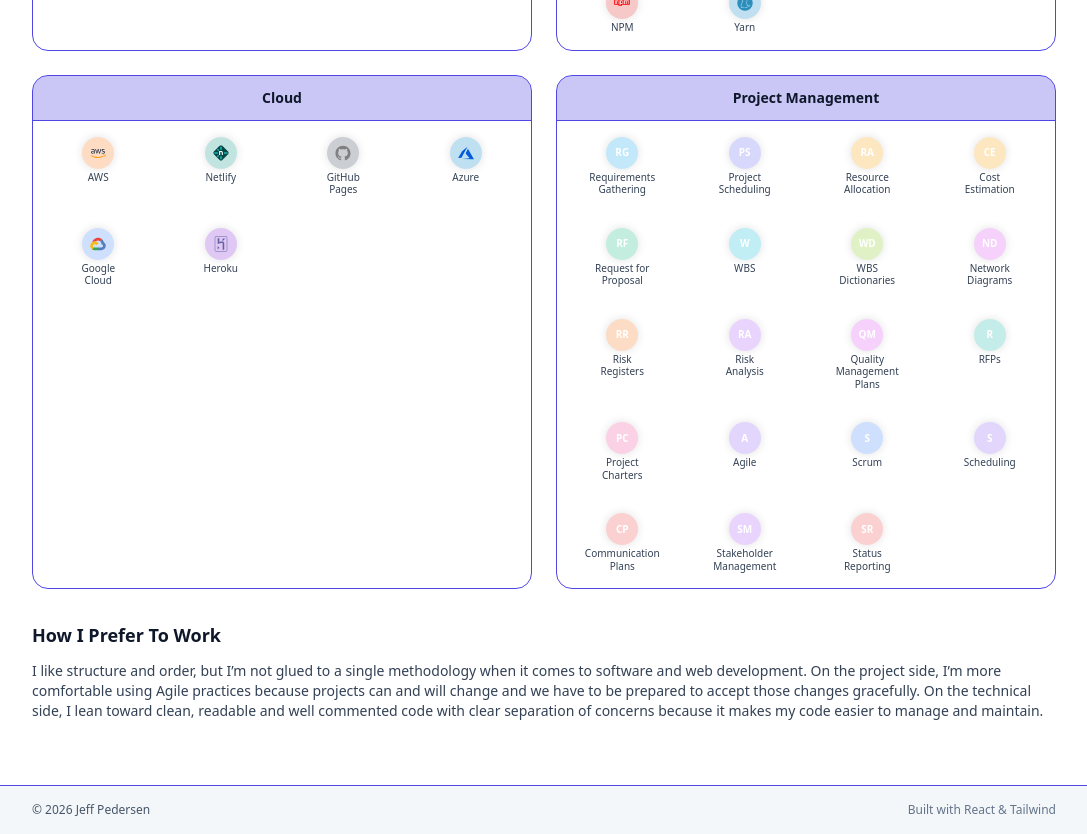
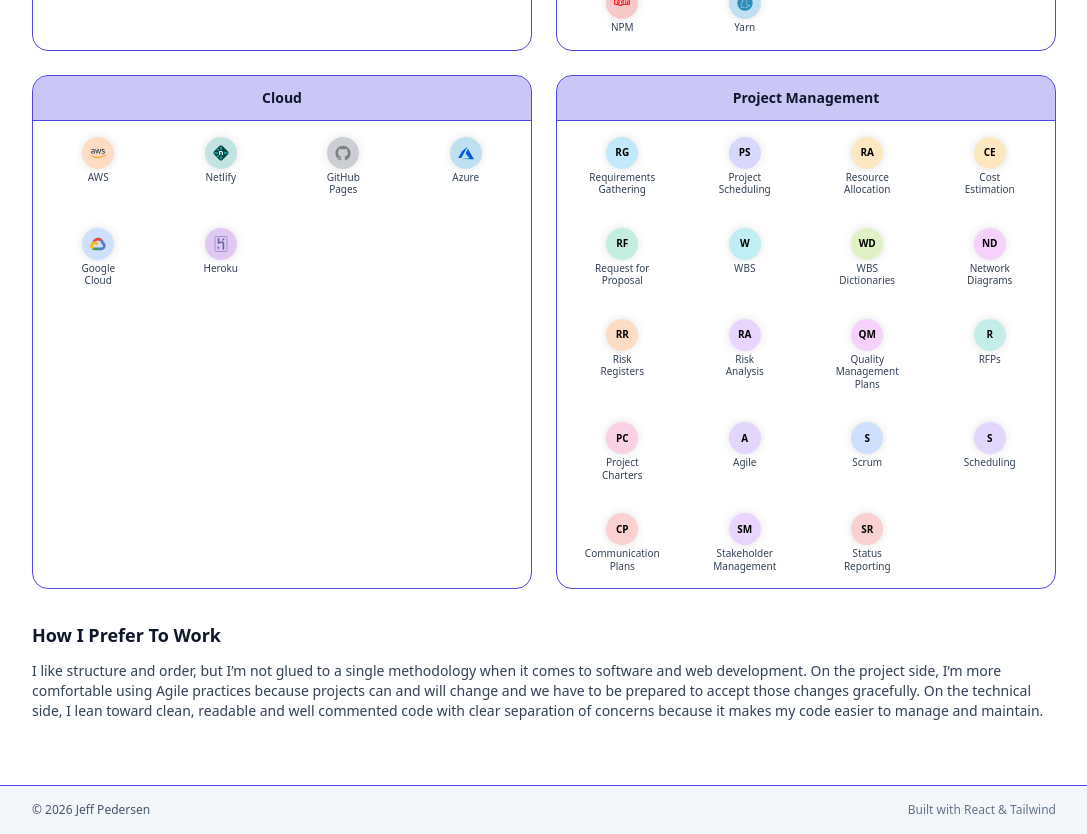
Before and after one commit to J-Pedersen/dev-portfolio, a React (Vite) app: page /skills in a window 1280 px wide. Shown: the part 1100-1934 px from the top of the page, without its empty margins (96-1183 px from the left). Built offline with nearby package versions, Linux system fonts and the light colour scheme; the HTML template or start-up script is replaced by a standard one.

Commit message:
updated skills icons bg

```diff
--- a/src/components/TechIcon.jsx
+++ b/src/components/TechIcon.jsx
@@ -228,7 +228,8 @@ const TechIcon = ({ tech, name, hideLabel = false, className = "" }) => {
           className={`
             h-8 w-8 mb-0.5 rounded-full
             flex items-center justify-center
-            text-[10px] font-semibold text-white
+            text-[10px] font-semibold text-black
+            dark:text-white
             ${bgColor}
             shadow-[0_0_10px_rgba(0,0,0,0.12)]
             dark:shadow-[0_0_12px_rgba(99,102,241,0.18)]
```
